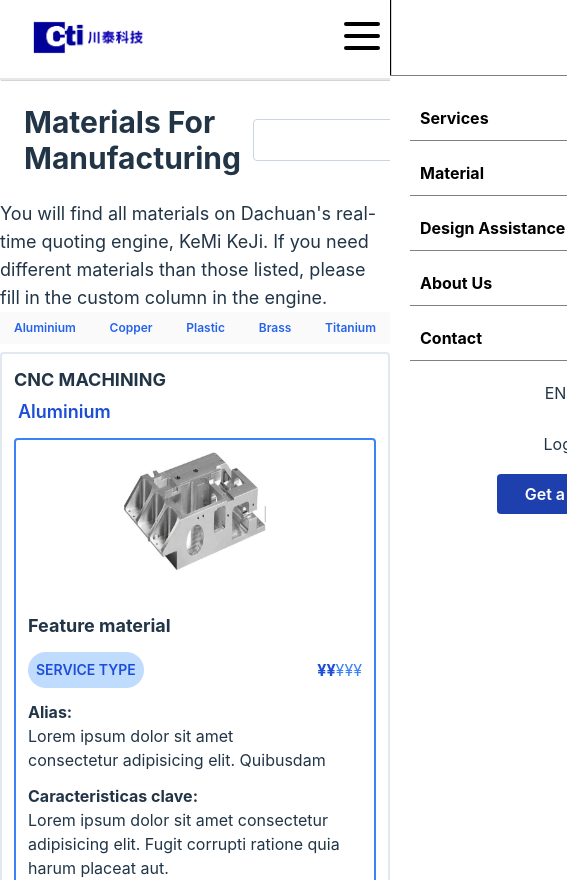
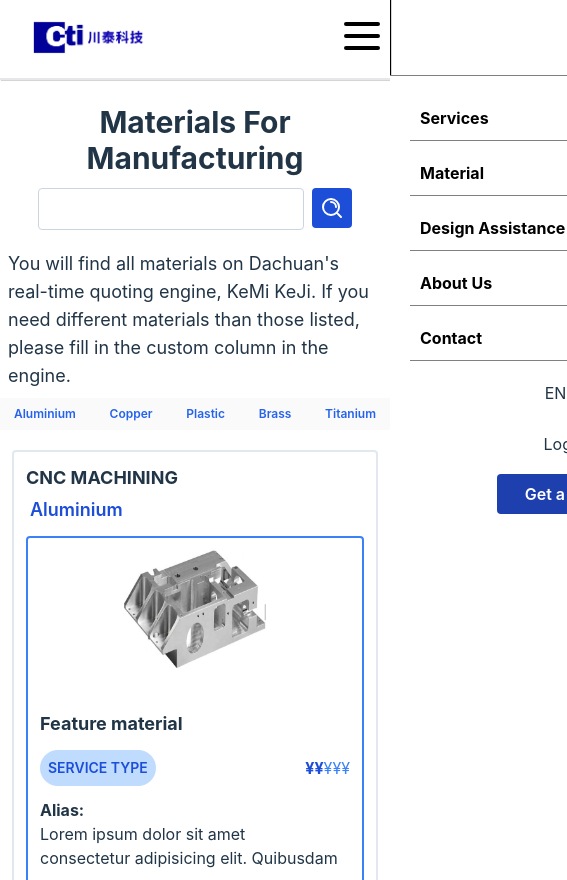
Before and after one commit to EdondjiIbolo/Dachuan-React, a React (Vite) app: page /materials in a window 390 px wide. Shown: the top 880 px of the page, 567 px wide, since content can reach past the window. Built offline with nearby package versions, Linux system fonts and the light colour scheme.

Commit message:
abou fixed

```diff
--- a/src/components/Header.jsx
+++ b/src/components/Header.jsx
@@ -10,6 +10,9 @@ export function Header() {
   const className = menu ? " main-nav show sm:flex-1" : "main-nav sm:flex-1";
   const handleclick = () => {
     setMenu(!menu);
+  };
+  const closemenu = () => {
+    setMenu(false);
   };
   return (
     <header className="main-header  justify-center h-20  bg-white w-full flex fixed top-0 left-0 z-40  md:pr-5">
@@ -27,22 +30,37 @@ export function Header() {
           <ul className="menu sm:flex-1 ">
             {sections.map((section, index) => {
               return (
-                <li key={index} className="menu__item">
-                  <HeaderListItem section={section} />
+                <li key={index} onClick={closemenu} className="menu__item">
+                  <HeaderListItem section={section} setMenu={setMenu} />
                 </li>
               );
             })}
           </ul>
           <section className="log flex flex-nowrap relative items-center justify-center gap-3 ">
             <div className="flex gap-2 flex-nowrap">
-              <span className="cursor-pointer hover:font-semibold">EN</span>|
-              <span className="cursor-pointer hover:font-semibold">CH</span>
+              <span
+                className="cursor-pointer hover:font-semibold"
+                onClick={closemenu}
+              >
+                EN
+              </span>
+              |
+              <span
+                className="cursor-pointer hover:font-semibold"
+                onClick={closemenu}
+              >
+                CH
+              </span>
             </div>
-            <div className="flex gap-1 cursor-pointer hover:font-semibold hover:outline outline-2 outline-bg-blue-700 rounded p-1 flex-nowrap">
+            <div
+              className="flex gap-1 cursor-pointer hover:font-semibold hover:outline outline-2 outline-bg-blue-700 rounded p-1 flex-nowrap"
+              onClick={closemenu}
+            >
               <p className="w-12">Log in</p>
               <LoginIcon />
             </div>
             <a
+              onClick={closemenu}
               href="#"
               className="bg-blue-800 font-semibold text-white p-2 text-nowrap rounded md:w-18 w-44 text-center hover:bg-blue-500  transition-all duration-200 ease-in hover:outline-2  hover:outline hover:outline-blue-800 hover:text-white"
             >
--- a/src/components/HeaderListItem.jsx
+++ b/src/components/HeaderListItem.jsx
@@ -4,7 +4,7 @@ import { ListItemNav } from "./ListItemNav.jsx";
 import "./headerlistitem.css";
 // import { ArrowIcon } from "./Icons.jsx";
 
-export function HeaderListItem({ section }) {
+export function HeaderListItem({ section, setMenu }) {
   const { section_list } = section;
   return (
     <li className="menu__item">
@@ -22,7 +22,7 @@ export function HeaderListItem({ section }) {
         <ul className="hidden py-2 sm:px-8 sub-menu w-screen max-w-[1310px] flex-col md:flex-row gap-3 md:gap-0 md:justify-between md:items-center md:shadow-md bg-white md:absolute -left-40 top-[40px]  md:h-min">
           {section_list?.map((item, index) => {
             return (
-              <div key={index}>
+              <div key={index} onClick={() => setMenu(false)}>
                 <ListItemNav item={item} />
               </div>
             );
--- a/src/components/pages/About.jsx
+++ b/src/components/pages/About.jsx
@@ -168,7 +168,7 @@ export function AboutUs() {
               Our Team Members
             </h3>
             <hr />
-            <section className="flex sm:flex-row bg-white justify-between flex-col h-min p-2 rounded">
+            <section className="flex sm:flex-row gap-4 items-center bg-white justify-between flex-col h-min p-2 rounded">
               <article className=" md:w-[60%]">
                 <h3 className="font-semibold mb-2 text-lg italic">
                   Profession Title
@@ -192,7 +192,7 @@ export function AboutUs() {
                 />
               </picture>
             </section>
-            <section className="flex sm:flex-row bg-white justify-between flex-col h-min p-2 rounded">
+            <section className="flex sm:flex-row gap-4 items-center bg-white justify-between flex-col h-min p-2 rounded">
               <picture className="h-full rounded overflow-hidden md:w-[20%] pt-0">
                 <img
                   src="/img/CNC.jpg"
@@ -215,7 +215,7 @@ export function AboutUs() {
                 </p>
               </article>
             </section>
-            <section className="flex sm:flex-row bg-white justify-between flex-col h-min p-2 rounded">
+            <section className="flex sm:flex-row gap-4 items-center bg-white justify-between flex-col h-min p-2 rounded">
               <article className=" md:w-[60%]">
                 <h3 className="font-semibold mb-2 text-lg italic">
                   Profession Title
--- a/src/components/pages/Materials.jsx
+++ b/src/components/pages/Materials.jsx
@@ -26,8 +26,8 @@ export function Materials() {
   ];
   return (
     <main className=" w-full max-w-[1300px] m-auto  relative  pt-20">
-      <header className="p-3 flex justify-between items-center">
-        <h1 className="font-bold text-3xl p-3 capitalize">
+      <header className="p-3 flex justify-between flex-col sm:flex-row items-center">
+        <h1 className="font-bold text-center sm:text-start text-3xl p-3 capitalize">
           materials for manufacturing
         </h1>
         <form action="">
@@ -42,11 +42,11 @@ export function Materials() {
           </label>
         </form>
       </header>
-      <main>
-        <p className="max-w-[80ch] text-lg">
-          You will find all materials on Dachuan&apos;s real-time quoting
-          engine, KeMi KeJi. If you need different materials than those listed,
-          please fill in the custom column in the engine.
+
+      <p className="max-w-[80ch] p-2 text-lg">
+        You will find all materials on Dachuan&apos;s real-time quoting engine,
+        KeMi KeJi. If you need different materials than those listed, please
+        fill in the custom column in the engine.
       </p>
       <ul className="flex px-2 sm:px-4 w-full justify-between sticky z-10 top-20 md:px-12 font-semibold text-xs sm:text-lg py-2 text-blue-600 bg-zinc-50">
         {materiales.map((material, index) => {
@@ -62,6 +62,7 @@ export function Materials() {
           );
         })}
       </ul>
+      <main className="p-3">
         <section className="my-2 p-3 border-2 border-slate-200 rounded">
           <header>
             <h1 className="text-lg font-bold">CNC MACHINING</h1>
```
Lines whose indentation alone changed are shown as unchanged.
